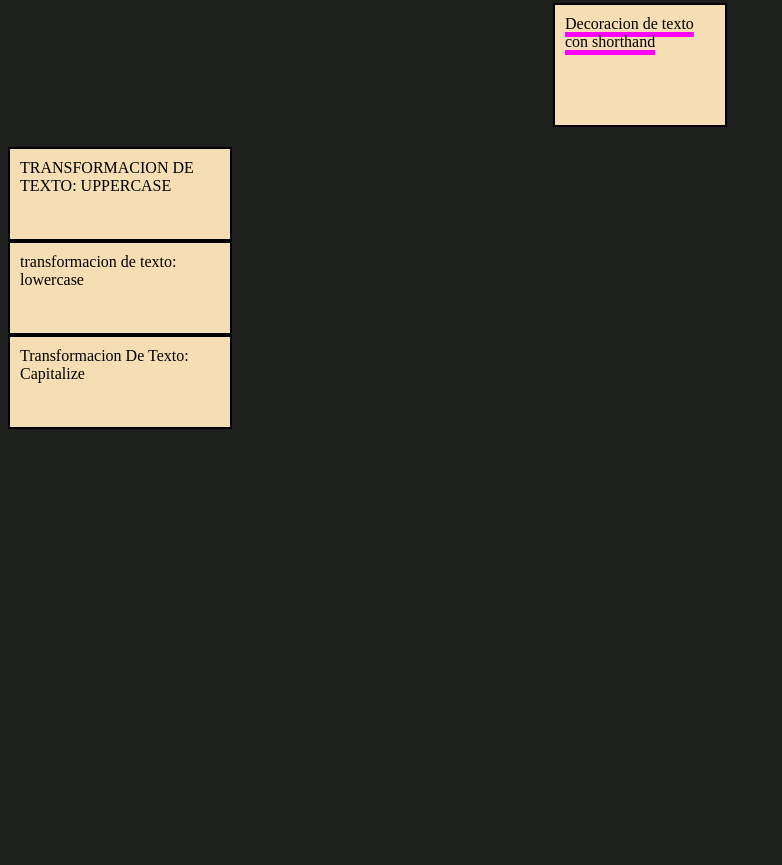
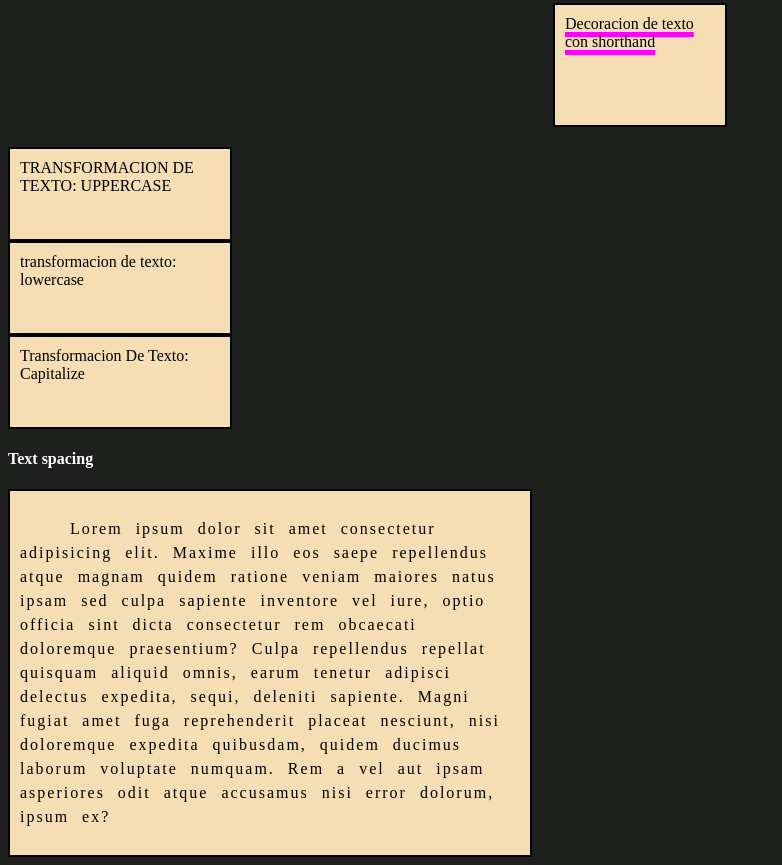
Before and after one commit to Mike1720/Professional-Developer-DH, a plain HTML site: page 02-Diseño-web-HTML-CSS/Modulo-5-CSS/02-estilos-texto/index.html in a window 1280 px wide. Shown: the part 1221-2086 px from the top of the page, without its empty margins (0-782 px from the left). Before the commit the page ends 1658 px from the top, so only its background shows below. Drawn offline with Linux system fonts and the light colour scheme.

Commit message:
Text spacing

```diff
--- a/02-Diseño-web-HTML-CSS/Modulo-5-CSS/02-estilos-texto/index.html
+++ b/02-Diseño-web-HTML-CSS/Modulo-5-CSS/02-estilos-texto/index.html
@@ -57,6 +57,19 @@
     </div>
   </div>
 
+  <div class="text-spacing">
+    <h4>Text spacing</h4>
+    <div>
+      <p>
+        Lorem ipsum dolor sit amet consectetur adipisicing elit. Maxime illo eos saepe repellendus atque magnam quidem
+        ratione veniam maiores natus ipsam sed culpa sapiente inventore vel iure, optio officia sint dicta consectetur
+        rem obcaecati doloremque praesentium? Culpa repellendus repellat quisquam aliquid omnis, earum tenetur adipisci
+        delectus expedita, sequi, deleniti sapiente. Magni fugiat amet fuga reprehenderit placeat nesciunt, nisi
+        doloremque expedita quibusdam, quidem ducimus laborum voluptate numquam. Rem a vel aut ipsam asperiores odit
+        atque accusamus nisi error dolorum, ipsum ex?
+      </p>
+    </div>
+  </div>
 
 </body>
 
--- a/02-Diseño-web-HTML-CSS/Modulo-5-CSS/02-estilos-texto/styles/index.css
+++ b/02-Diseño-web-HTML-CSS/Modulo-5-CSS/02-estilos-texto/styles/index.css
@@ -116,3 +116,25 @@ body {
 .text-transform .capitalize {
   text-transform: capitalize;
 }
+
+/* ESPACIADO DE TEXTO */
+.text-spacing {
+  margin-top: 20px;
+}
+
+.text-spacing div {
+  width: 500px;
+  height: auto;
+  border: 2px solid black;
+  padding: 10px;
+  background-color: wheat;
+  color: black;
+}
+
+.text-spacing p {
+  text-indent: 50px; /* Indentacion de la primera linea */
+  letter-spacing: 2px; /* Espaciado entre letras */
+  line-height: 1.5; /* Espaciado entre lineas */
+  word-spacing: 7px; /* Espaciado entre palabras */
+  white-space: wrap;  /* Wrap: las palabras se ajustan al contenedor. Nowrap: las palabras no se ajustan al contenedor. */
+}
```
